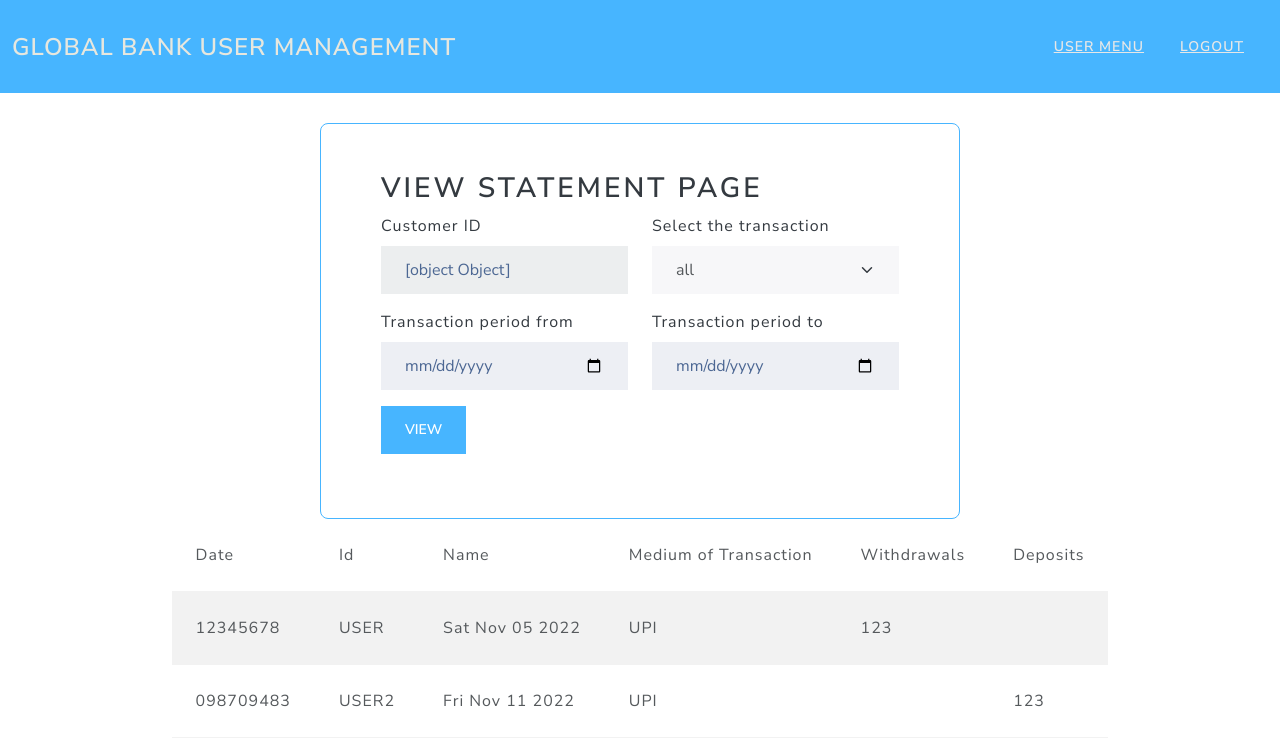
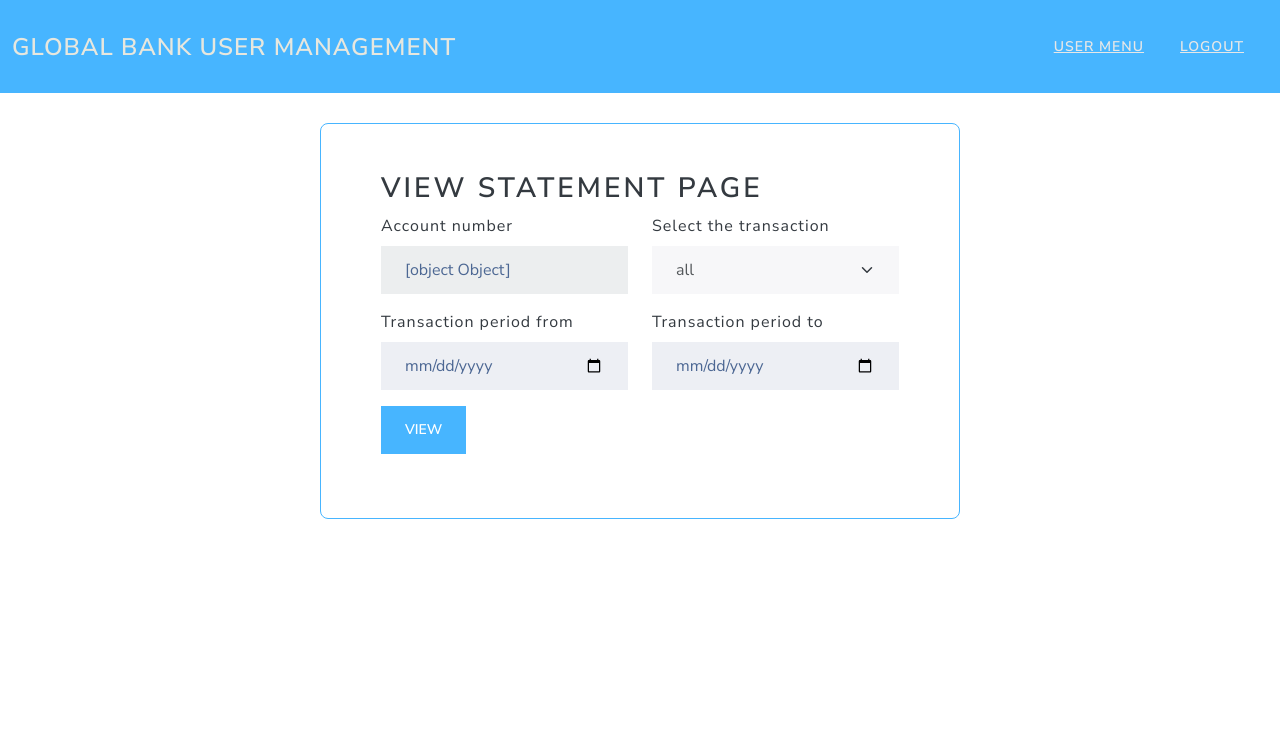
Before and after one commit to subhankar-nitt/group4-capstone-project-2, a React (Create React App) app in the folder bankapplication-20221104T101817Z-001/bankapplication/: page /statement in a window 1280 px wide. Shown: the top 746 px of the page. Built offline with nearby package versions, Linux system fonts and the light colour scheme; sample sign-in values are in the browser's storage.

Commit message:
all modules done for font end

```diff
--- a/bankapplication-20221104T101817Z-001/bankapplication/src/Components/ApplyLoan.jsx
+++ b/bankapplication-20221104T101817Z-001/bankapplication/src/Components/ApplyLoan.jsx
@@ -1,6 +1,7 @@
+import axios from "axios";
 import React, { useContext } from "react";
 import { useState } from "react";
-import { Link, useNavigate } from "react-router-dom";
+import { Link, Navigate, useNavigate } from "react-router-dom";
 import {
     Button,
     Form,
@@ -33,7 +34,25 @@ const ApplyLoan = () => {
     const [valid, setValid] = useState({
         amount: true,
     });
-    const apply = () => {};
+    const navigate = useNavigate();
+
+    const apply = (e) => {
+        e.preventDefault();
+        console.log(loan);
+        axios.post('http://localhost:8082/addLoan',{
+            customer_number:loan.userId,
+            loan_amount:loan.amount,
+            branch_id:loan.branch
+
+        })
+        .then(resp=>{
+            console.log(resp.data);
+            alert('Loan applied successfully ! ');
+            navigate('/')
+        }).catch(err=>{
+            console.log(err.response)
+        })
+    };
     const handleChange = async (e) => {
         setLoan({
             ...loan,
--- a/bankapplication-20221104T101817Z-001/bankapplication/src/Components/UserRegisteration.jsx
+++ b/bankapplication-20221104T101817Z-001/bankapplication/src/Components/UserRegisteration.jsx
@@ -50,10 +50,10 @@ const UserRegistration = () => {
     });
     const submit = (e) => {
         e.preventDefault();
-        const id = Math.random().toString(36).slice(2, 7);
+        // const id = Math.random().toString(36).slice(2, 7);
         axios
             .post("http://localhost:8080/registerUser", {
-                customer_number: id,
+                // customer_number: id,
                 firstname: credentials.firstName,
                 middlename: credentials.middleName,
                 lastname: credentials.lastName,
@@ -64,7 +64,7 @@ const UserRegistration = () => {
             })
             .then((resp) => {
                 console.log(resp);
-                context.login(id);
+                context.login(resp.data.customer_number);
 
                 navigate("/login");
             })
--- a/bankapplication-20221104T101817Z-001/bankapplication/src/Components/Userlogin.jsx
+++ b/bankapplication-20221104T101817Z-001/bankapplication/src/Components/Userlogin.jsx
@@ -14,7 +14,7 @@ import {
 
 import AuthContext from "../context/auth.context";
 const validatePassword = (pass) => pass.length >= 8;
-const validateUserid = (val) => val.length >= 8;
+const validateUserid = (val) => val.length >= 5;
 
 const validateField = (field, value) => {
     switch (field) {
@@ -40,13 +40,15 @@ const Userlogin = () => {
     const submit = (e) => {
         e.preventDefault();
         axios
-            .get(`http://localhost:8080/user/${credentials.userId}`)
+            .post(`http://localhost:8080/login/`,{customer_id:credentials.userId,password:credentials.password})
             .then((resp) => {
                 console.log(resp.data);
                 if (resp.data.password === credentials.password) {
                     context.login(credentials.userId);
                     navigate("/");
                 } else navigate("/register");
+            }).catch(err=>{
+                alert(err.response?.data?.message)
             });
 
         // if (
@@ -89,7 +91,7 @@ const Userlogin = () => {
                             }
                         />
                         <FormFeedback>
-                            Please enter a 8 character valid UserId
+                            Please enter a valid UserId
                         </FormFeedback>
                     </FormGroup>
                     <FormGroup>
--- a/bankapplication-20221104T101817Z-001/bankapplication/src/Components/ViewTransactions.jsx
+++ b/bankapplication-20221104T101817Z-001/bankapplication/src/Components/ViewTransactions.jsx
@@ -1,3 +1,4 @@
+import axios from "axios";
 import React from "react";
 
 import { useContext, useState } from "react";
@@ -60,7 +61,7 @@ const ViewTransactions = () => {
         from: true,
         to: true,
     });
-    const [transactions, setTransactions] = useState(transactionsList);
+    const [transactions, setTransactions] = useState([]);
     const handleChange = async (e) => {
         setTransaction({
             ...transaction,
@@ -73,22 +74,34 @@ const ViewTransactions = () => {
     };
     const apply = (e) => {
         e.preventDefault();
-        setTransactions(
-            transactionsList.filter(
-                (trans) =>
-                    (trans?.to
-                        ? new Date(trans.dateOfTranction) <=
-                          new Date(transaction.to)
-                        : true) &&
-                    (trans?.before
-                        ? new Date(trans.dateOfTranction) >=
-                          new Date(transaction.before)
-                        : true) &&
-                    (transaction.transactionType !== "all"
-                        ? trans.transactionType === transaction.transactionType
-                        : true),
-            ),
-        );
+        axios.post(`http://localhost:8081/getTransactions/`, {
+            "account_number": transaction.userId,
+            "transaction_type": transaction.transactionType,
+            "start_date": transaction.from,
+            "end_date": transaction.to
+        })
+            .then(resp => { console.log(resp); setTransactions(resp.data) })
+            .catch(err => {
+                console.log(err.response?.data?.message);
+                alert(err.response?.data?.message);
+
+            })
+        // setTransactions(
+        //     transactionsList.filter(
+        //         (trans) =>
+        //             (trans?.to
+        //                 ? new Date(trans.dateOfTranction) <=
+        //                 new Date(transaction.to)
+        //                 : true) &&
+        //             (trans?.before
+        //                 ? new Date(trans.dateOfTranction) >=
+        //                 new Date(transaction.before)
+        //                 : true) &&
+        //             (transaction.transactionType !== "all"
+        //                 ? trans.transactionType === transaction.transactionType
+        //                 : true),
+        //     ),
+        // );
     };
 
     return (
@@ -101,7 +114,7 @@ const ViewTransactions = () => {
                 </h2>
                 <Form onSubmit={apply} className='row px-0'>
                     <FormGroup className='col-12 col-lg-6 mr-1'>
-                        <Label for='userId'>Customer ID</Label>
+                        <Label for='userId'>Account number</Label>
                         <Input
                             type='text'
                             name='userId'
@@ -176,12 +189,14 @@ const ViewTransactions = () => {
                     </FormGroup>
                 </Form>
             </div>
+            {transactions?.length ?
                 <Table striped responsive hover>
                     <thead>
                         <tr>
                             <td>Date</td>
-                        <td>Id</td>
-                        <td>Name</td>
+                            <td>Transaction Number</td>
+                            <td>Account Number</td>
+                            {/* <td>Name</td> */}
                             <td>Medium of Transaction</td>
                             {(transaction.transactionType === "withdraw" ||
                                 transaction.transactionType === "all") && (
@@ -197,30 +212,30 @@ const ViewTransactions = () => {
                     <tbody>
                         {transactions.map((tr, ind) => (
                             <tr key={ind}>
-                            <td>{tr.userId}</td>
-                            <td>{tr.name}</td>
-                            <td>{tr.dateOfTranction.toDateString()}</td>
-                            <td>{tr.mediumOfTransaction}</td>
+                                <td>{new Date(tr.date_of_transaction).toDateString()}</td>
+                                <td>{tr.transaction_number}</td>
+                                <td>{tr.account_number}</td>
+                                <td>{tr.medium_of_transaction}</td>
                                 {transaction.transactionType === "all" ? (
                                     <>
                                         <td>
-                                        {tr.transactionType === "withdraw"
-                                            ? tr.amount
+                                            {tr.transaction_type === "withdraw"
+                                                ? tr.transaction_amount
                                                 : ""}
                                         </td>
                                         <td>
-                                        {tr.transactionType === "deposit"
-                                            ? tr.amount
+                                            {tr.transaction_type === "deposit"
+                                                ? tr.transaction_amount
                                                 : ""}
                                         </td>
                                     </>
                                 ) : (
-                                <td>{tr.amount}</td>
+                                    <td>{tr.transaction_amount}</td>
                                 )}
                             </tr>
                         ))}
                     </tbody>
-            </Table>
+                </Table>:<></>}
         </div>
     );
 };
```
Also changed, not shown: 1 other file (tests, documents, lock files or other folders). Lines whose indentation alone changed are shown as unchanged.
